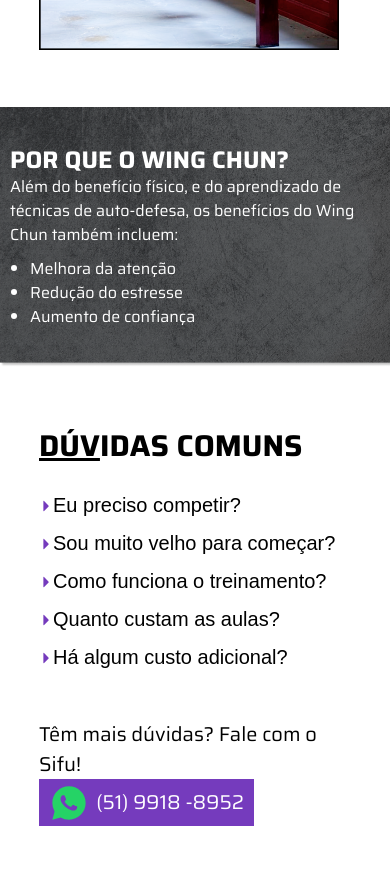
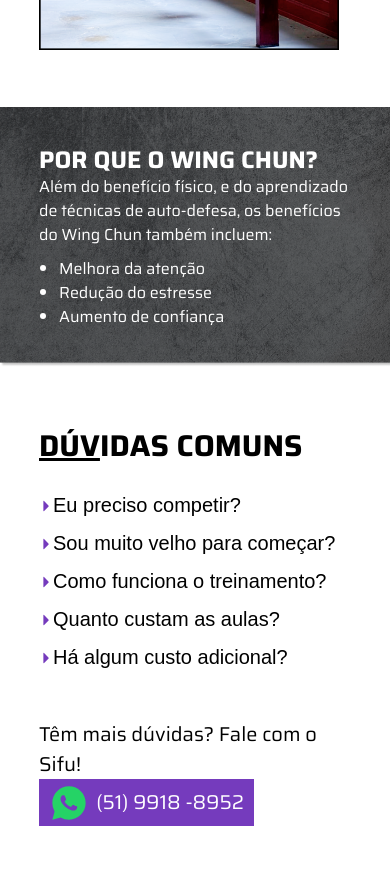
Before and after one commit to giovanifranz/OrientalWingChun, a React (Vite) app: page / in a window 390 px wide. Shown: the part 2280-3159 px from the top of the page. Built offline with nearby package versions, Linux system fonts and the light colour scheme.

Commit message:
fix: text mobile version

```diff
--- a/src/components/Porque/styles.ts
+++ b/src/components/Porque/styles.ts
@@ -40,8 +40,8 @@ export const Box = styled.div`
   color: var(--white);
 
   @media (max-width: 768px) {
-    width: 100%;
-    padding: 10px;
+    width: 80%;
+    margin: 0 auto;
   }
 `;
 export const Title = styled.h2`
```
